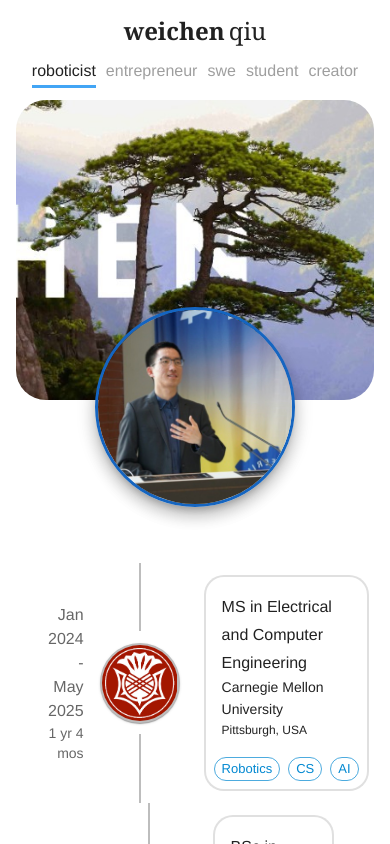
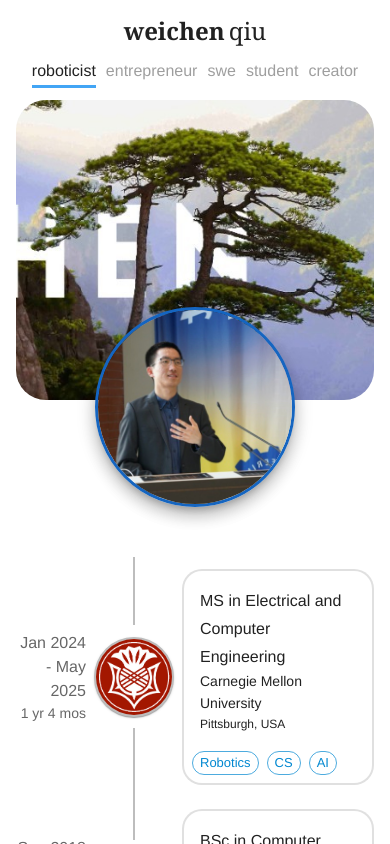
Before and after one commit to w3ichen/weichen.fyi, a Next.js app: page / in a window 390 px wide. Shown: the top 844 px of the page. Built offline with nearby package versions, Linux system fonts and the light colour scheme.

Commit message:
Format timeline for mobile screens

```diff
--- a/src/components/Timeline/Timeline.tsx
+++ b/src/components/Timeline/Timeline.tsx
@@ -22,7 +22,7 @@ export default function Timeline() {
   const role_detail = roles_details[role];
 
   return (
-    <MuiTimeline position="right" sx={{ mt: 1, mb: 6 }}>
+    <MuiTimeline position="right" sx={{ mt: 1, mb: 6, p: 0 }}>
       {role_detail.map((detail, index) => (
         <TimelineEntry key={`timeline-entry-${index}`} {...detail} />
       ))}
--- a/src/components/Timeline/TimelineEntry.tsx
+++ b/src/components/Timeline/TimelineEntry.tsx
@@ -22,6 +22,21 @@ const StyledTimelineDot = styled(TimelineDot)(({}) => ({
   display: "flex",
   justifyContent: "center",
   alignItems: "center",
+}));
+
+const OppositeContent = styled(TimelineOppositeContent)(({ theme }) => ({
+  margin: "auto 0",
+  paddingRight: theme.spacing(3),
+  paddingLeft: 0,
+  textAlign: "right",
+  color: theme.palette.text.secondary,
+  [theme.breakpoints.down("sm")]: {
+    // For small screens, force the width to be 20vw
+    maxWidth: "20vw",
+    width: "20vw",
+    minWidth: "20vw",
+    paddingRight: theme.spacing(1),
+  },
 }));
 
 export default function TimelineEntry({
@@ -49,14 +64,9 @@ export default function TimelineEntry({
 
   return (
     <TimelineItem>
-      <TimelineOppositeContent
-        sx={{ m: "auto 0" }}
-        align="right"
-        variant="body2"
-        color="text.secondary"
-      >
+      <OppositeContent variant="body2">
         <ListItemText primary={`${start} - ${end}`} secondary={duration} />
-      </TimelineOppositeContent>
+      </OppositeContent>
       <TimelineSeparator>
         <TimelineConnector />
         <StyledTimelineDot>
@@ -69,7 +79,7 @@ export default function TimelineEntry({
         </StyledTimelineDot>
         <TimelineConnector />
       </TimelineSeparator>
-      <TimelineContent sx={{ py: "12px", px: 3 }}>
+      <TimelineContent sx={{ py: "12px", pl: { xs: 1, sm: 3 }, pr: 0 }}>
         <TimelineCard
           company={company}
           position={position}
```
